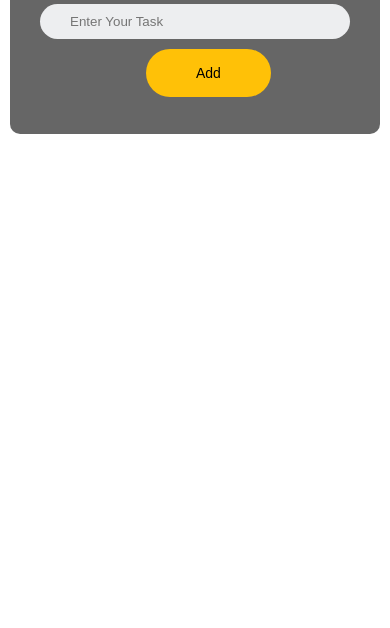
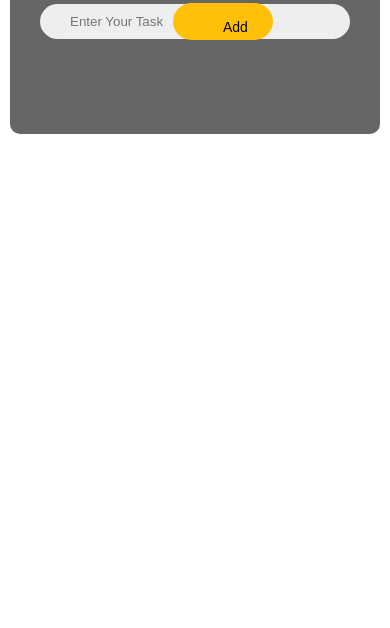
Before and after one commit to harsh08chandak/ToDoListJS, a plain HTML site: page index.html in a window 390 px wide. Shown: the part 216-844 px from the top of the page. Drawn offline with Linux system fonts and the light colour scheme.

Commit message:
Update style.css

```diff
--- a/style.css
+++ b/style.css
@@ -111,8 +111,10 @@ color: red;
 }
 .row button{
     position: absolute;
-    top: 265px;
-    left: 146px;
-    margin-bottom:20px;
+    top: 219px;
+    left: 173px;
+    width: 20px;
+    height: 37px;
+    text-align: center;
 }
 }
```
